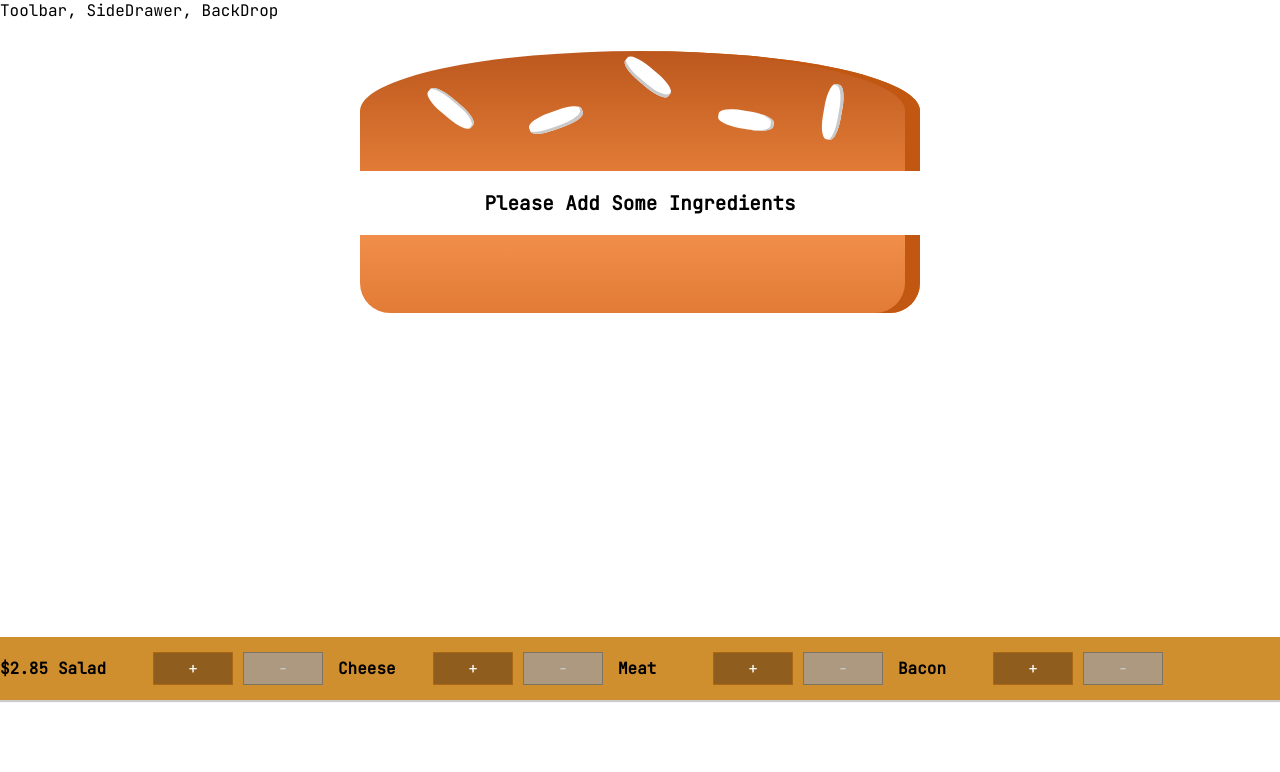
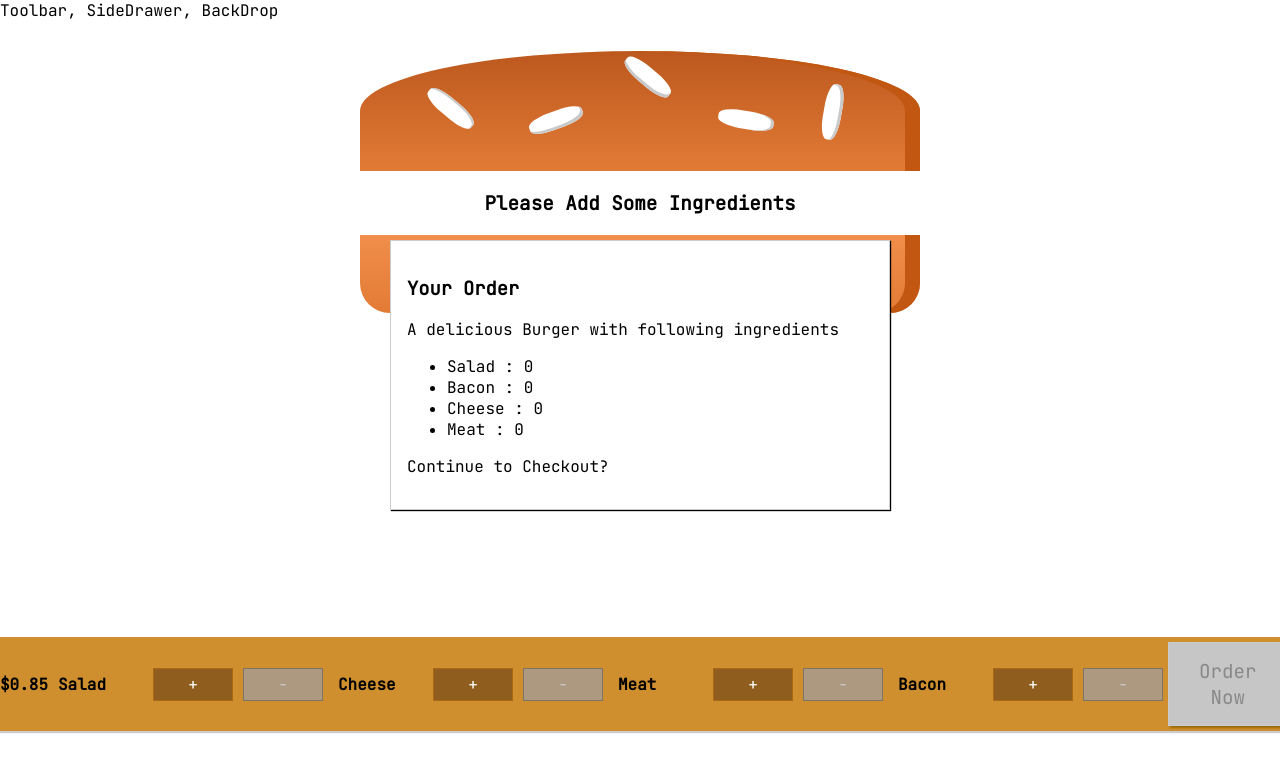
Before and after one commit to premdevapp/react-example-burgerBuilder, a React (Create React App) app: page / in a window 1280 px wide. Shown: the top 772 px of the page. Built offline with nearby package versions, Linux system fonts and the light colour scheme.

Commit message:
modal added

```diff
--- a/src/components/Burger/BuildControls/BuildControls.js
+++ b/src/components/Burger/BuildControls/BuildControls.js
@@ -26,13 +26,9 @@
         disabled={props.disabled[item.type]}
       />
     ))}
-    {/* <button
-      className={classes.OrderButton}
-      disabled={!props.purchasable}
-      onClick={props.ordering}
-    >
-      Checkout
-    </button> */}
+    <button disabled={!props.purchaseable} className={classes.OrderButton}>
+      Order Now
+    </button>
   </div>
 );
 
--- /dev/null
+++ b/src/components/Burger/OrderSummary/OrderSummary.js
@@ -0,0 +1,24 @@
+import React from "react";
+
+import Aux from "../../../hoc/Auxilary";
+
+const orderSummary = (props) => {
+  const ingredientSummary = Object.keys(props.ingredients).map((igKey) => {
+    return (
+      <li key={igKey}>
+        <span style={{ textTransform: "capitalize" }}>{igKey}</span> :{" "}
+        {props.ingredients[igKey]}
+      </li>
+    );
+  });
+  return (
+    <Aux>
+      <h3>Your Order</h3>
+      <p>A delicious Burger with following ingredients</p>
+      <ul>{ingredientSummary}</ul>
+      <p>Continue to Checkout?</p>
+    </Aux>
+  );
+};
+
+export default orderSummary;
--- /dev/null
+++ b/src/components/UI/Modal/Modal.js
@@ -0,0 +1,7 @@
+import React from "react";
+
+import classes from "./Modal.module.scss";
+
+const modal = (props) => <div className={classes.Modal}>{props.children}</div>;
+
+export default modal;
--- /dev/null
+++ b/src/components/UI/Modal/Modal.module.scss
@@ -0,0 +1,20 @@
+.Modal {
+  position: fixed;
+  z-index: 500;
+  background-color: white;
+  width: 70%;
+  border: 1px solid #ccc;
+  box-shadow: 1px 1px 1px black;
+  padding: 16px;
+  left: 15%;
+  top: 30%;
+  box-sizing: border-box;
+  transition: all 0.3s ease-out;
+}
+
+@media (min-width: 600px) {
+  .Modal {
+    width: 500px;
+    left: calc(50% - 250px);
+  }
+}
--- a/src/containers/BurgerBuilder/BurgerBuilder.js
+++ b/src/containers/BurgerBuilder/BurgerBuilder.js
@@ -2,6 +2,8 @@
 
 import Burger from "../../components/Burger/Burger";
 import BuildControls from "../../components/Burger/BuildControls/BuildControls";
+import Modal from "../../components/UI/Modal/Modal";
+import OrderSummary from "../../components/Burger/OrderSummary/OrderSummary";
 
 import Aux from "../../hoc/Auxilary";
 
@@ -22,8 +24,23 @@
         cheese: 0,
         meat: 0,
       },
-      totalPrice: 2.85,
+      totalPrice: 0.85,
+      purchaseable: false,
     };
+  }
+
+  updatePurchaseState(ingredients) {
+    const sum = Object.keys(ingredients)
+      .map((igKey) => {
+        return ingredients[igKey];
+      })
+      .reduce((total, prev) => {
+        return total + prev;
+      }, 0);
+
+    this.setState({
+      purchaseable: sum > 0,
+    });
   }
 
   addIngredientHandler = (type) => {
@@ -37,6 +54,7 @@
       ingredients: updatedIngredients,
       totalPrice: newPrice,
     });
+    this.updatePurchaseState(updatedIngredients);
   };
 
   removeIngredientHandler = (type) => {
@@ -52,6 +70,7 @@
       ingredients: updatedIngredients,
       totalPrice: newPrice,
     });
+    this.updatePurchaseState(updatedIngredients);
   };
 
   //render lifecycle
@@ -66,12 +85,16 @@
 
     return (
       <Aux>
+        <Modal>
+          <OrderSummary ingredients={this.state.ingredients} />
+        </Modal>
         <Burger ingredients={this.state.ingredients} />
         <BuildControls
           ingredientAdded={this.addIngredientHandler}
           ingredientDeducted={this.removeIngredientHandler}
           disabled={disabledInfo}
           price={this.state.totalPrice}
+          purchaseable={this.state.purchaseable}
         />
       </Aux>
     );
```
Also changed, not shown: src/components/UI/Backdrop/Backdrop.js (added), 1 other file (tests, documents, lock files or other folders).
